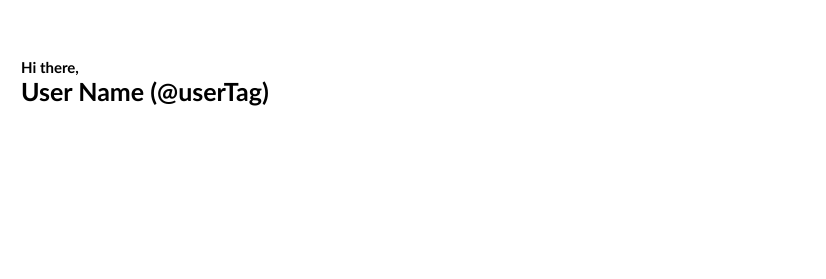
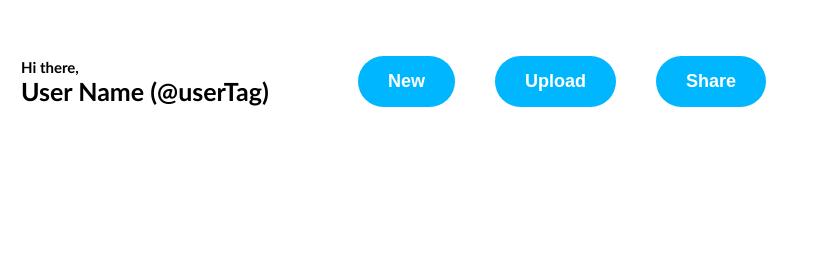
Before and after one commit to hibichyuu/admin-dashboard, a plain HTML site: page index.html in a window 1280 px wide. Shown: the part 91-370 px from the top of the page, 454-1280 px from the left. Drawn offline with Linux system fonts and the light colour scheme.

Commit message:
add action buttons in header

```diff
--- a/css/stylesheet.css
+++ b/css/stylesheet.css
@@ -15,6 +15,10 @@ body{
     margin: 0 0 0 0;
 }
 
+button{
+    border: none;
+}
+
 .small-text{
     font-size: 15px;
 }
@@ -27,7 +31,7 @@ body{
     height: 100%;
     width: 100%;
     min-height: 570px;
-    min-width: 1190px;;
+    min-width: 1266px;;
     display: grid;
     grid-template-columns: var(--dashboard-width) 2fr 1fr;
     grid-template-rows: var(--header-width) 7fr 1fr;
@@ -169,3 +173,22 @@ body{
     width: 100px;
     height: 100px;
 }
+
+#actions-cont{
+    display: grid;
+    justify-items: center;
+    align-items: center;
+    grid-auto-flow: column;
+    width: fit-content;
+    justify-self: right;
+    gap: 40px;
+}
+
+#actions-cont button{
+    font-weight: bold;
+    color: white;
+    padding: 15px 30px;
+    background-color: rgb(0, 183, 255);
+    border-radius: 30px;
+    font-size: 18px;
+}
--- a/index.html
+++ b/index.html
@@ -77,7 +77,11 @@
                     <div class="big-text">User Name (@userTag)</div>
                 </div>
             </div>
-            <div id="actions-cont"></div>
+            <div id="actions-cont">
+                <button>New</button>
+                <button>Upload</button>
+                <button>Share</button>
+            </div>
         </div>
     </div>
 </body>
```
